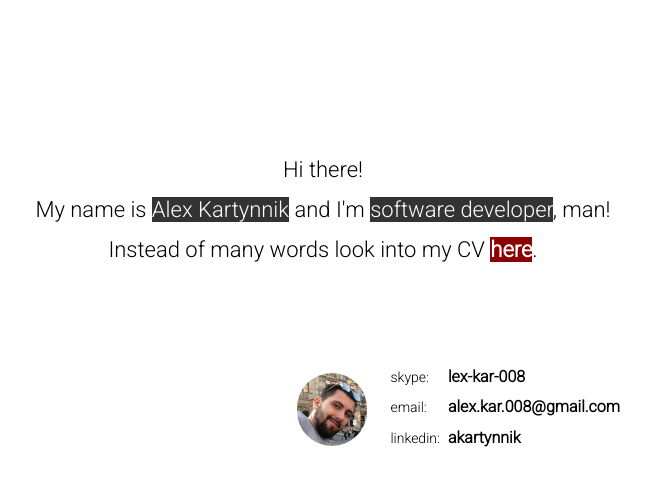
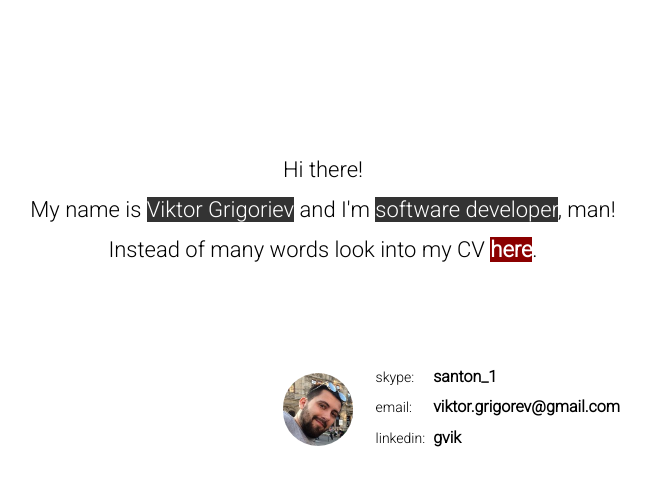
Before and after one commit to gvik/gvik.github.io, a plain HTML site: page index.html in a window 1280 px wide. Shown: the whole page, without its empty margins (317-968 px from the left). Drawn offline with Linux system fonts and the light colour scheme.

Commit message:
Update index.html

```diff
--- a/index.html
+++ b/index.html
@@ -3,7 +3,7 @@
 <html>
 	<head>
 		<meta charset="utf-8">
-		<title>Alex Kartynnik | Curriculum Vitae</title>
+		<title>Viktor Grigoriev | Curriculum Vitae</title>
 		<link href='https://fonts.googleapis.com/css?family=Roboto:300,300italic' rel='stylesheet' type='text/css'>
 		<link rel="stylesheet" href="style.css">
 		<link rel="icon" type="image/jpeg" href="akartynnik.png" />
@@ -12,19 +12,19 @@
 		<div class="content">
 			<div class="intro">
 				<span>Hi there!</span><br/>
-				<span>My name is <span class="highlight">Alex Kartynnik</span> and I'm <span class="highlight">software developer</span>, man!</span><br/>
+				<span>My name is <span class="highlight">Viktor Grigoriev</span> and I'm <span class="highlight">software developer</span>, man!</span><br/>
 				<span>Instead of many words look into my CV <a href="https://github.com/akartynnik/akartynnik.github.io/raw/master/docs/aliaksei_kartynnik_cv.docx"><span class="highlight-red">here</span></a>.</span>
 			</div>
 			<table>
 				<tr>
 					<td rowspan="3">
-						<img src="akartynnik.png" alt="Aliaksei Kartynnik" title="Aliaksei Kartynnik"/>
+						<img src="akartynnik.png" alt="Viktor Grigoriev" title="Viktor Grigoriev"/>
 					</td>
 					<td>
 						<span>skype:</span>
 					</td>
 					<td>
-						<a href="skype:lex-kar-008">lex-kar-008</a>
+						<a href="skype:santon_1">santon_1</a>
 					</td>
 				</tr>
 				<tr>
@@ -32,7 +32,7 @@
 						<span>email:</span>
 					</td>
 					<td>
-						<a href="mailto:alex.kar.008@gmail.com">alex.kar.008@gmail.com</a>
+						<a href="mailto:viktor.grigorev@gmail.com">viktor.grigorev@gmail.com</a>
 					</td>
 
 				</tr>
@@ -41,7 +41,7 @@
 						<span>linkedin:</span>
 					</td>
 					<td>
-						<a href="https://www.linkedin.com/in/akartynnik">akartynnik</a>
+						<a href="https://www.linkedin.com/in/gvik">gvik</a>
 					</td>
 
 				</tr>
```
